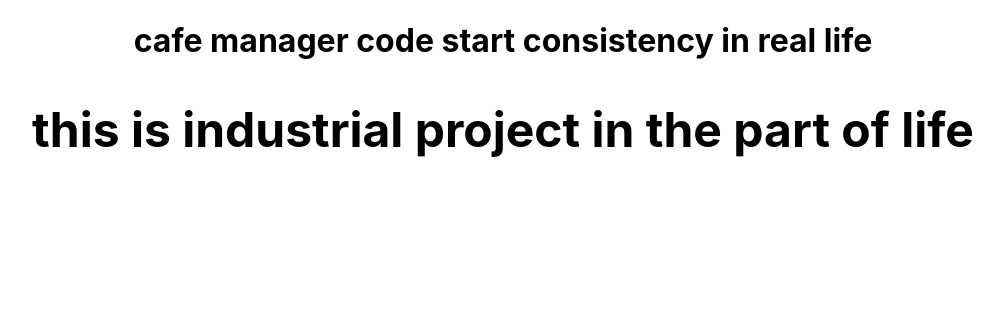
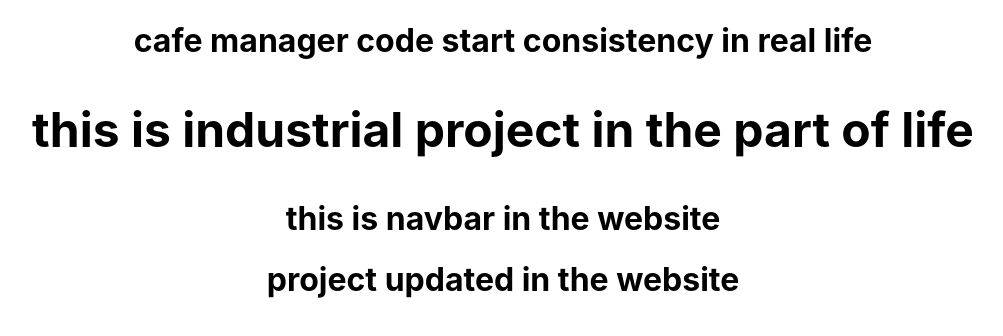
Before and after one commit to MD-Suhad/Cafe-Manager, a React (Create React App) app: page / in a window 1280 px wide. Shown: the top 336 px of the page, without its empty margins (137-1140 px from the left). Built offline with nearby package versions, Linux system fonts and the light colour scheme.

Commit message:
project updated

```diff
--- a/src/App.js
+++ b/src/App.js
@@ -1,5 +1,6 @@
 import logo from './logo.svg';
 import './App.css';
+import Navbar from './Components/Navbar/Navbar';
 
 function App() {
   return (
@@ -8,7 +9,7 @@ function App() {
         cafe manager code start consistency in real life
         <h2>this is industrial project in the part of life</h2>
         </h1>
-
+       <Navbar/>
 
     </div>
   );
--- a/src/Components/Navbar/Navbar.jsx
+++ b/src/Components/Navbar/Navbar.jsx
@@ -4,6 +4,7 @@ const Navbar = () => {
    return (
       <div>
          <h1>this is navbar in the website</h1>
+         <h1>project updated in the website</h1>
       </div>
    );
 };
```
